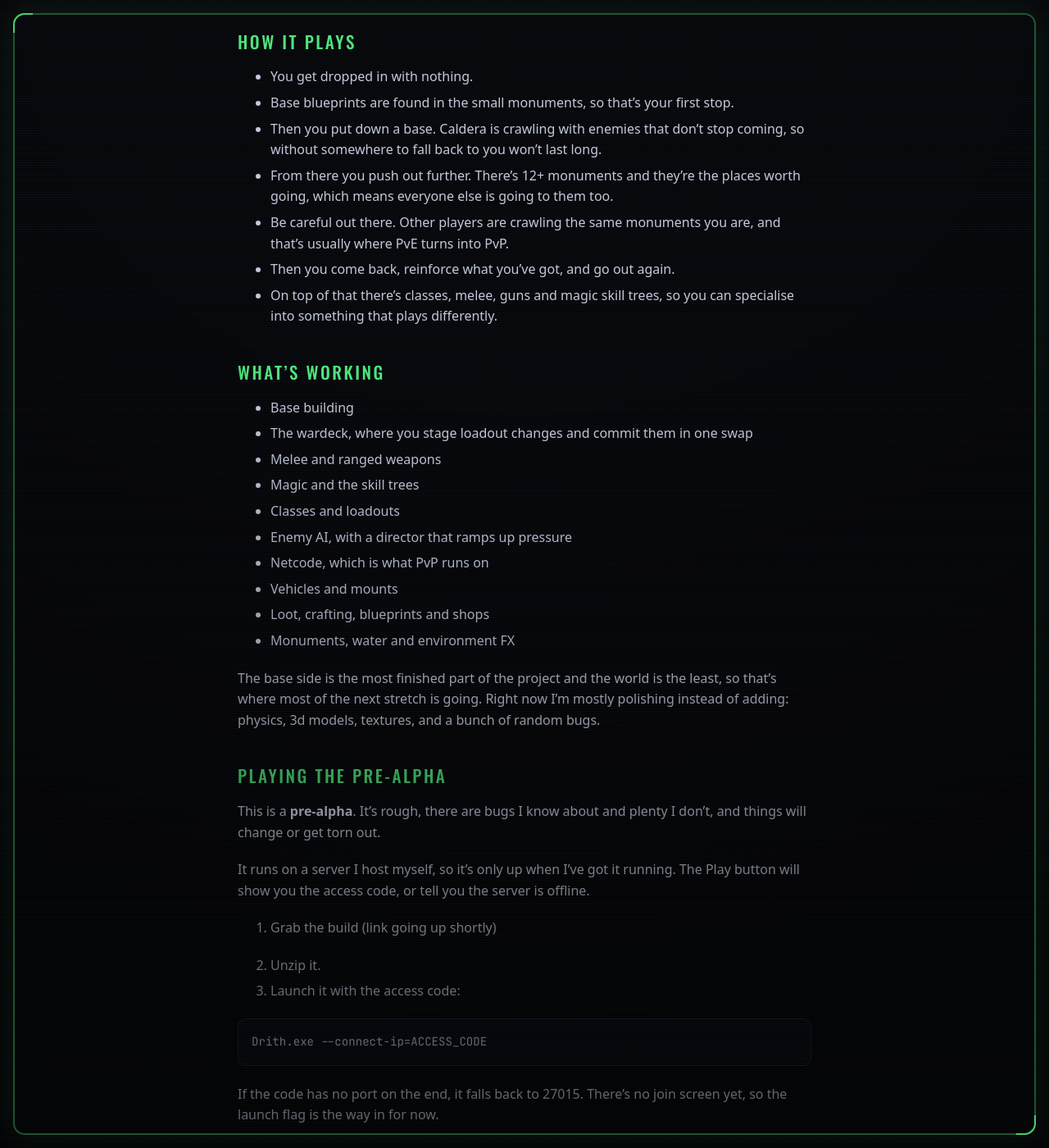
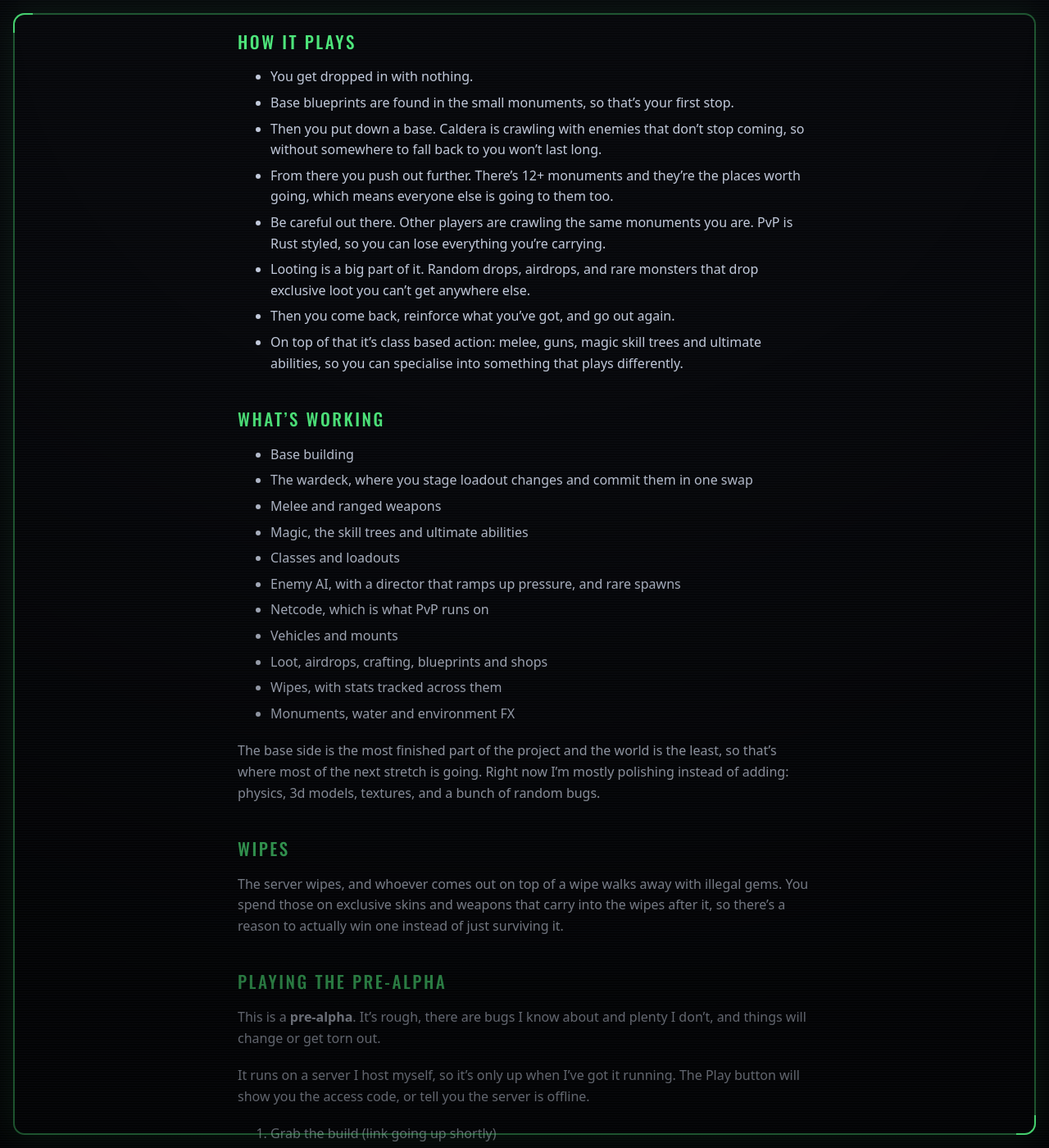
Before and after one commit to WhitleyStriber/drith.github.io, a Jekyll site: the page built from _posts/2026-08-01-drith-an-introduction.md, in a window 1280 px wide and 1400 px high, scrolled down 678 px. Shown: the whole window at 82% size. Built offline with Jekyll 4.4.1, drawn with Linux system fonts in a browser that asks for light colours.

Commit message:
Devlog: Rust styled PvP, looting, ultimates, rare drops and wipes
- how it plays: PvP is Rust styled and you can lose your kit; looting with
  random drops, airdrops and rare monsters carrying exclusive loot; class
  based action with ultimate abilities alongside the skill trees
- new Wipes section: the winner of a wipe gets illegal gems, spent on
  exclusive skins and weapons that carry into later wipes
- what's working picks up ultimates, rare spawns, airdrops and wipes, all
  of which are in the build (ult_component, npc_mob_spirit rare spawns,
  airdrop in register_types, wipe_stats/wipe_buff_manager)

```diff
--- a/_posts/2026-08-01-drith-an-introduction.md
+++ b/_posts/2026-08-01-drith-an-introduction.md
@@ -33,29 +33,39 @@
   coming, so without somewhere to fall back to you won't last long.
 - From there you push out further. There's 12+ monuments and they're the places
   worth going, which means everyone else is going to them too.
-- Be careful out there. Other players are crawling the same monuments you are,
-  and that's usually where PvE turns into PvP.
+- Be careful out there. Other players are crawling the same monuments you are.
+  PvP is Rust styled, so you can lose everything you're carrying.
+- Looting is a big part of it. Random drops, airdrops, and rare monsters that
+  drop exclusive loot you can't get anywhere else.
 - Then you come back, reinforce what you've got, and go out again.
-- On top of that there's classes, melee, guns and magic skill trees, so you can
-  specialise into something that plays differently.
+- On top of that it's class based action: melee, guns, magic skill trees and
+  ultimate abilities, so you can specialise into something that plays
+  differently.
 
 ## What's working
 
 - Base building
 - The wardeck, where you stage loadout changes and commit them in one swap
 - Melee and ranged weapons
-- Magic and the skill trees
+- Magic, the skill trees and ultimate abilities
 - Classes and loadouts
-- Enemy AI, with a director that ramps up pressure
+- Enemy AI, with a director that ramps up pressure, and rare spawns
 - Netcode, which is what PvP runs on
 - Vehicles and mounts
-- Loot, crafting, blueprints and shops
+- Loot, airdrops, crafting, blueprints and shops
+- Wipes, with stats tracked across them
 - Monuments, water and environment FX
 
 The base side is the most finished part of the project and the world is the
 least, so that's where most of the next stretch is going. Right now I'm mostly
 polishing instead of adding: physics, 3d models, textures, and a bunch of random
 bugs.
+
+## Wipes
+
+The server wipes, and whoever comes out on top of a wipe walks away with illegal
+gems. You spend those on exclusive skins and weapons that carry into the wipes
+after it, so there's a reason to actually win one instead of just surviving it.
 
 ## Playing the pre-alpha
 
```
